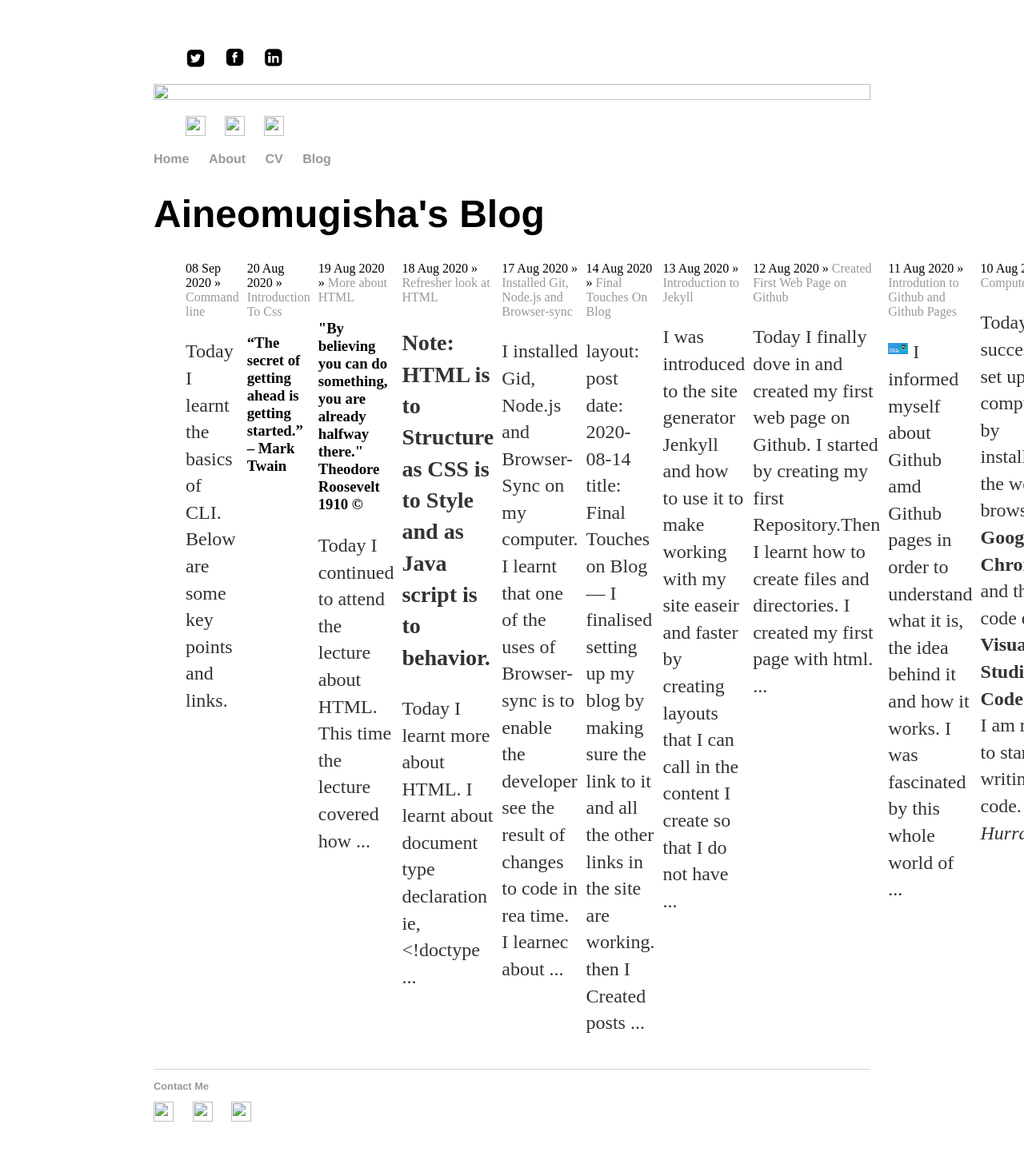
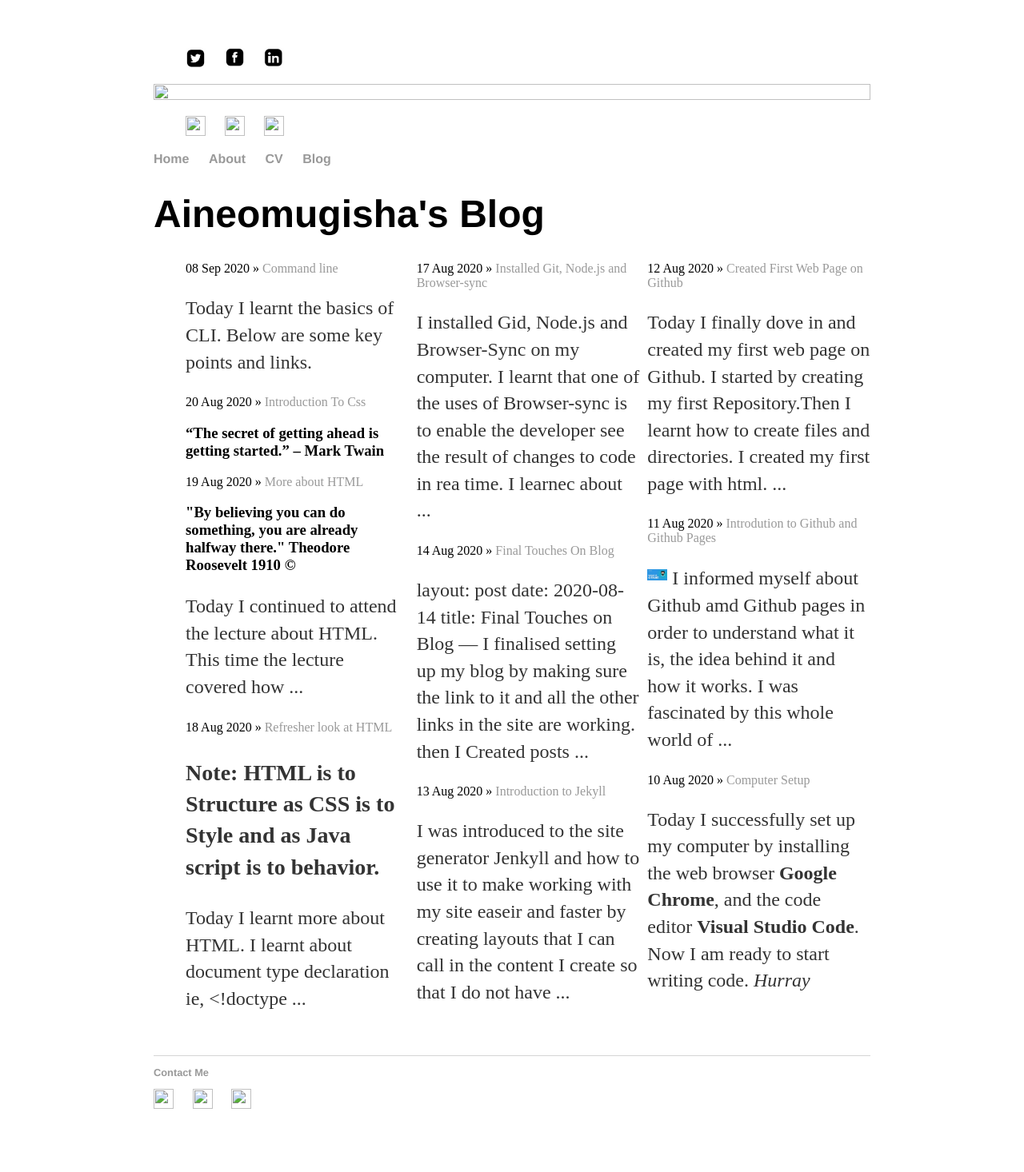
Before and after one commit to aineomugisha/aineomugisha.github.io, a Jekyll site: the page built from blog/index.html, in a window 1280 px wide. Shown: the whole page at 80% size. Built offline with Jekyll 4.4.1, drawn with Linux system fonts in a browser that asks for light colours; the list of posts is cut into pages by our own code.

Commit message:
Update main.css

```diff
--- a/css/main.css
+++ b/css/main.css
@@ -62,7 +62,7 @@ footer {
 }
 
 ul.posts {
-   /* margin: 20px auto 40px; */
+   margin: 20px auto 40px;
     font-size: 1em;
 }
 .posts{
@@ -70,7 +70,7 @@ ul.posts {
    column-gap:10px;
     column-width:30%;
     column-height:50%;
-    display: flex;
+    /*display: flex;*/
 }
 
 ul.posts li {
```
